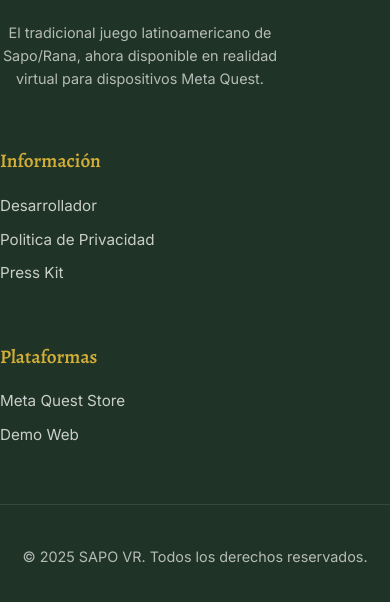
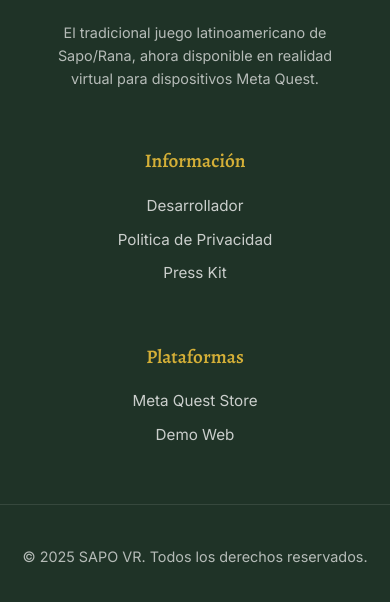
Before and after one commit to MauricioMeza/SapoWeb, a website: page index.html in a window 390 px wide. Shown: the part 6501-7103 px from the top of the page. Drawn offline with nearby package versions, Linux system fonts and the light colour scheme.

Commit message:
fix foter

```diff
--- a/src/style.css
+++ b/src/style.css
@@ -915,8 +915,14 @@ a {
   }
 
   .footer-content {
-    grid-template-columns: repeat(2, 1fr);
-    gap: 2rem;
+    grid-template-columns: 1fr !important;
+    justify-items: center;
+    text-align: center;
+  }
+
+  .footer-section {
+    align-items: center;
+    text-align: center;
   }
 
   .footer-logo-img {
@@ -1248,6 +1254,16 @@ a {
     width: 150px;
     height: 150px;
   }
+
+  .footer-content {
+    grid-template-columns: 1fr !important;
+    justify-items: center;
+    text-align: center;
+  }
+  .footer-section {
+    align-items: center;
+    text-align: center;
+  }
 }
 
 /* Privacy Policy Box Styles */
```
